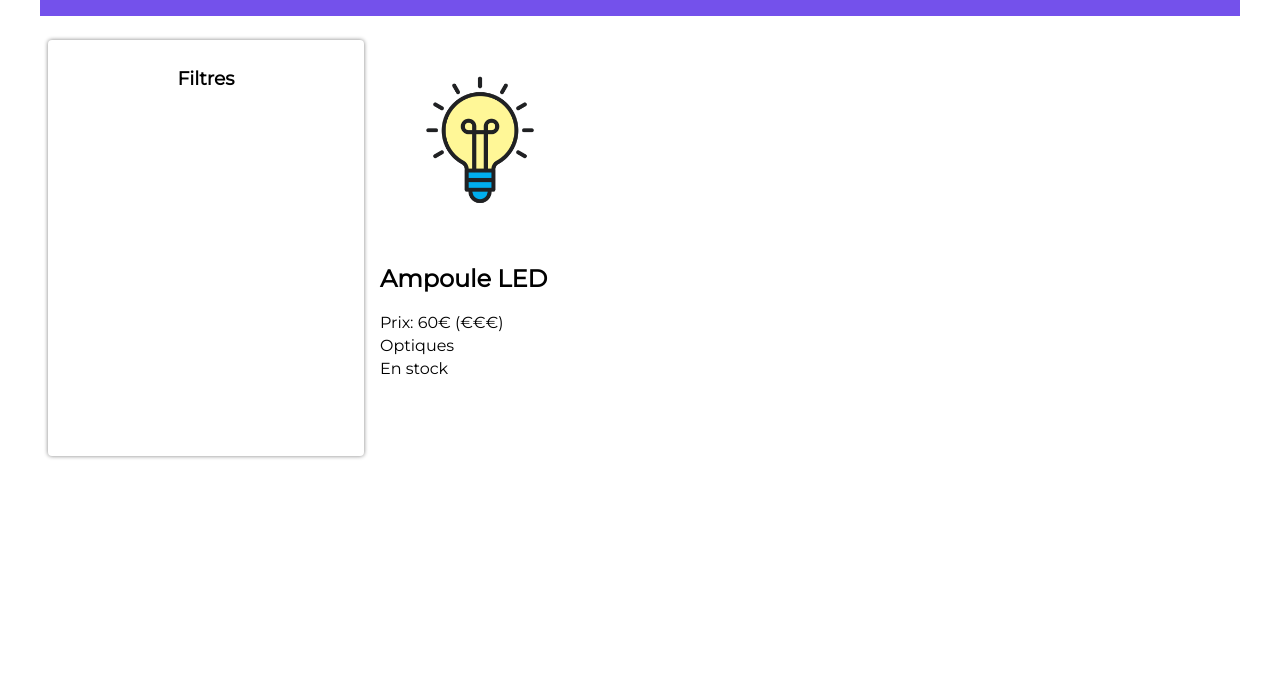
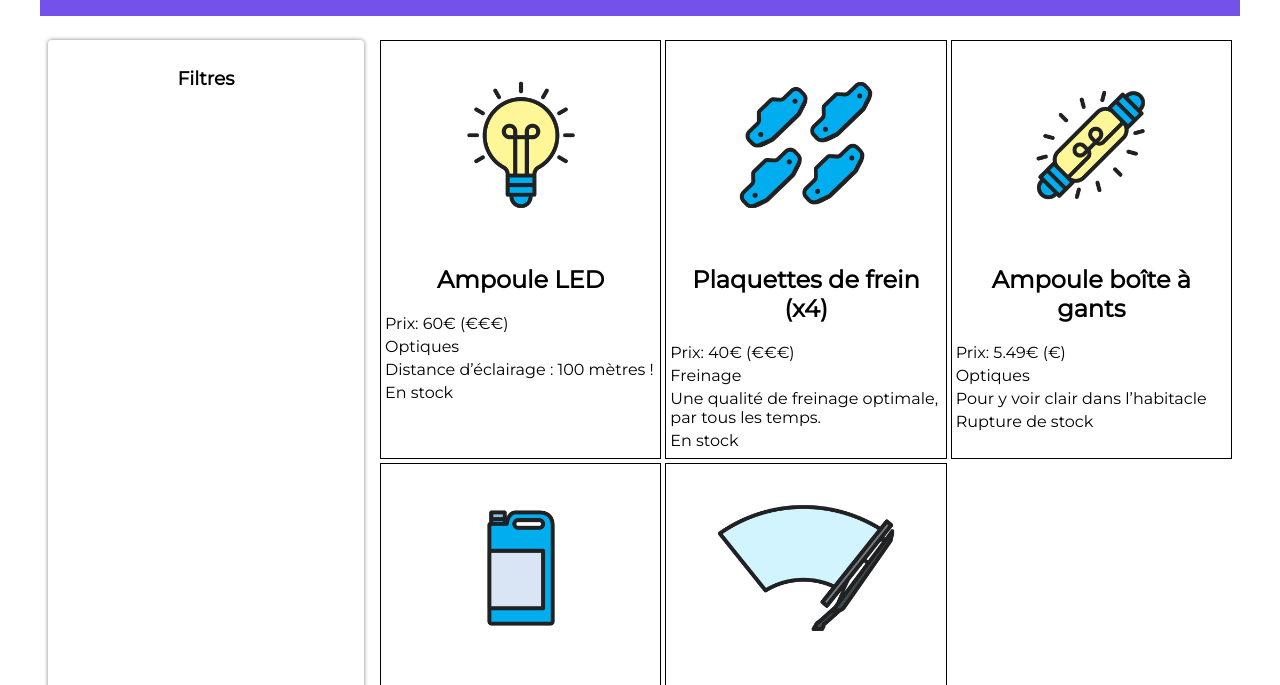
Before and after one commit to Elryon/site-js-les-bonnes-pieces-cours-openclassroom, a website: page index.html in a window 1280 px wide. Shown: the part 98-783 px from the top of the page. Drawn offline with Linux system fonts and the light colour scheme.

Commit message:
updated css with files given and created boucle for creation of products sheet

```diff
--- a/pieces.js
+++ b/pieces.js
@@ -2,8 +2,12 @@
 const reponse = await fetch("pieces-autos.json");
 const pieces = await reponse.json();
 
-//création de la fiche article
-const article = pieces[0];
+//création des fiches articles
+for(let i = 0; i < pieces.length; i++){
+    const article = pieces[i];
+    const sectionFiches = document.querySelector(".fiches");
+
+    const pieceElement = document.createElement("article");
     const imageElement = document.createElement("img");
     imageElement.src = article.image;
     const nomElement = document.createElement("h2");
@@ -11,16 +15,17 @@ nomElement.innerHTML = article.nom;
     const prixElement = document.createElement("p");
     prixElement.innerText = `Prix: ${article.prix}€ (${article.prix < 35 ? "€" : "€€€"})`;
     const categorieElement = document.createElement("p");
-categorieElement.innerText = article.categorie ?? "Pas de description pour le moment.";
+    categorieElement.innerText = article.categorie;
+    const descriptionElement = document.createElement("p");
+    descriptionElement.innerText = article.description ?? "Pas de description pour le moment.";
     const disponibility = document.createElement("p");
-if(article.disponibilite === true){
-    disponibility.innerText = "En stock"
-}else{
-    disponibility.innerText = "Rupture de stock"
-};
-const sectionFiches = document.querySelector(".fiches");
-sectionFiches.appendChild(imageElement);
-sectionFiches.appendChild(nomElement);
-sectionFiches.appendChild(prixElement);
-sectionFiches.appendChild(categorieElement);
-sectionFiches.appendChild(disponibility)
+    disponibility.innerText = article.disponibilite ? "En stock" : "Rupture de stock";
+
+    sectionFiches.appendChild(pieceElement);
+    pieceElement.appendChild(imageElement);
+    pieceElement.appendChild(nomElement);
+    pieceElement.appendChild(prixElement);
+    pieceElement.appendChild(categorieElement);
+    pieceElement.appendChild(descriptionElement);
+    pieceElement.appendChild(disponibility);
+}
--- a/styles.css
+++ b/styles.css
@@ -45,11 +45,24 @@ main {
 .fiches {
 	flex: 1;
 	margin: 8px;
+	display: grid;
+	grid-template-columns: repeat(3, 1fr);
+	gap: 4px;
 }
-.fiches img {
+.fiches article {
+	border: 1px solid black;
+	padding: 4px;
+}
+.fiches article img {
+	display: block;
+	margin-left: auto;
+	margin-right: auto;
 	max-width: 200px;
 }
-.fiches p {
+.fiches article p {
 	margin-top: 4px;
 	margin-bottom: 4px;
 }
+.fiches article h2 {
+	text-align: center;
+}
```
Lines whose indentation alone changed are shown as unchanged.
